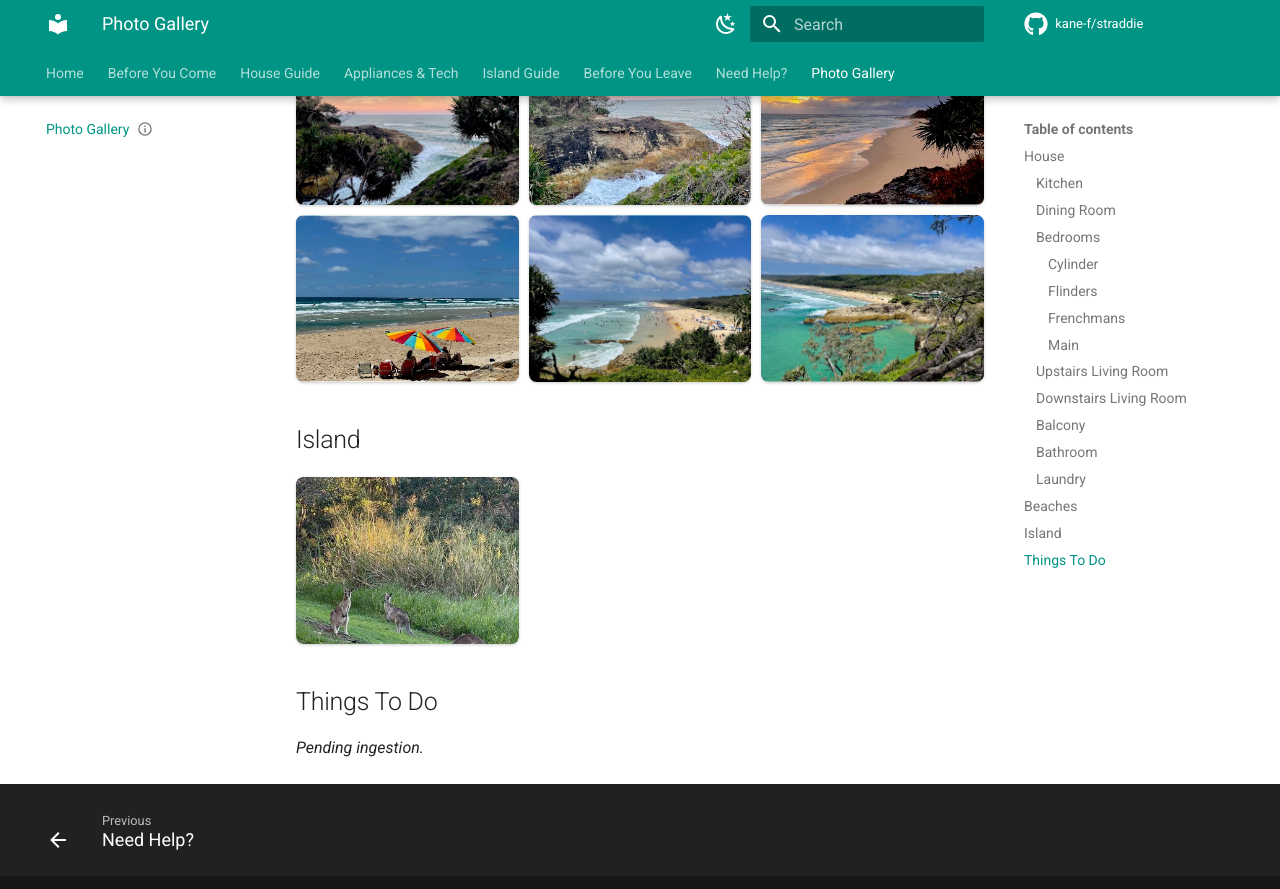
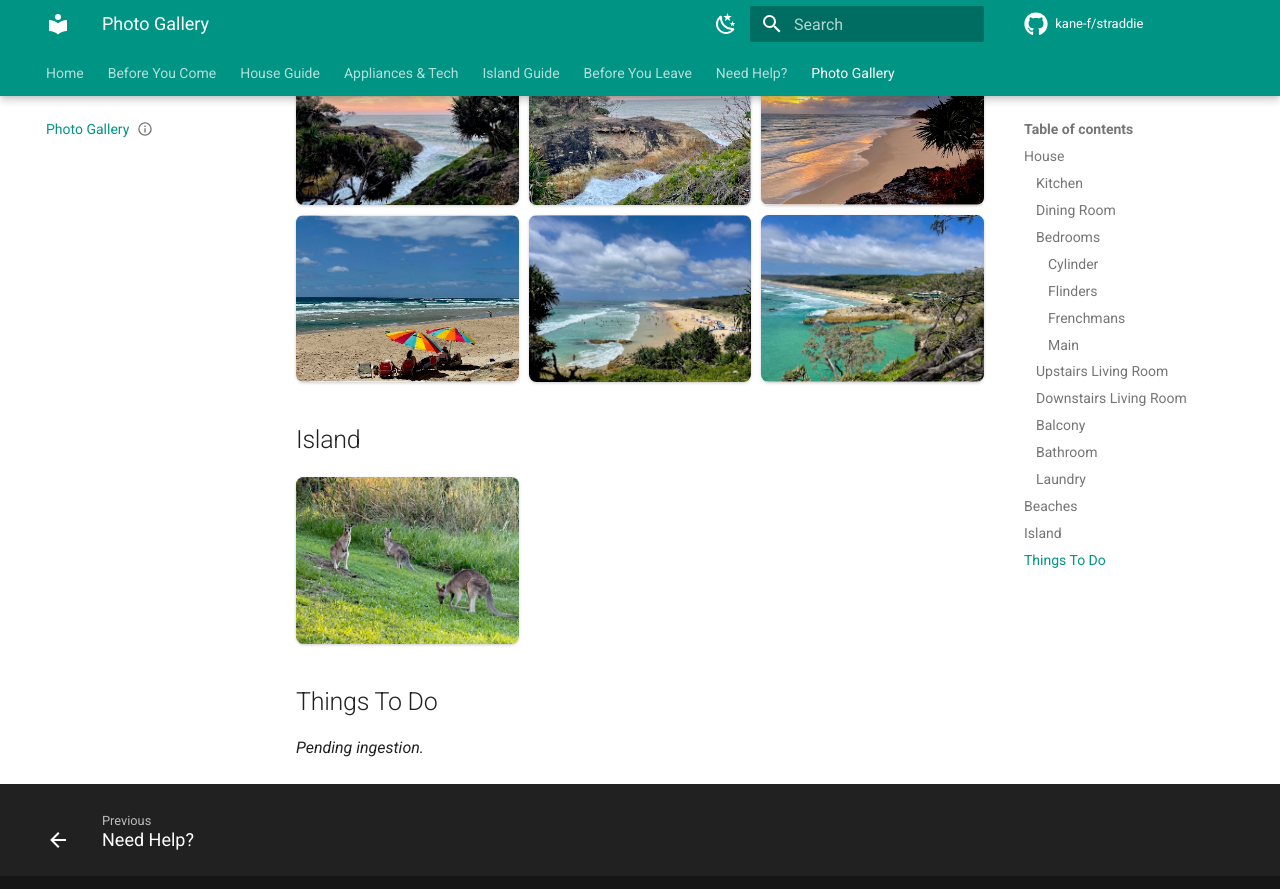
Before and after one commit to kane-f/straddie, an MkDocs documentation site: the page built from docs/gallery/index.md, in a window 1280 px wide and 900 px high, scrolled down 5643 px. Shown: the top 889 px of the window. Built offline with MkDocs 1.6.1 and Material for MkDocs 9.7.7, drawn with Linux system fonts in a browser that asks for light colours; comment, search, counter and statistics services are not loaded.

Commit message:
Polish kangaroo gallery photo

```diff
--- a/docs/gallery/index.md
+++ b/docs/gallery/index.md
@@ -234,7 +234,7 @@ Each bedroom is named after a Point Lookout beach — see
 
 <div class="photo-grid" markdown>
 
-![Kangaroos grazing nearby](../assets/images/gallery/island/kangaroos-grazing-on-grass.jpg){srcset="../assets/images/gallery/island/thumbs/kangaroos-grazing-on-grass.jpg 480w, ../assets/images/gallery/island/kangaroos-grazing-on-grass.jpg 1600w" sizes="200px" data-gallery="island"}
+![Kangaroos grazing nearby](../assets/images/gallery/island/kangaroos-grazing-on-grass-editorial.jpg){srcset="../assets/images/gallery/island/thumbs/kangaroos-grazing-on-grass-editorial.jpg 480w, ../assets/images/gallery/island/kangaroos-grazing-on-grass-editorial.jpg 1600w" sizes="200px" data-gallery="island"}
 
 </div>
 
```
Also changed, not shown: docs/assets/images/gallery/island/kangaroos-grazing-on-grass-editorial.jpg (added), docs/assets/images/gallery/island/thumbs/kangaroos-grazing-on-grass-editorial.jpg (added).
